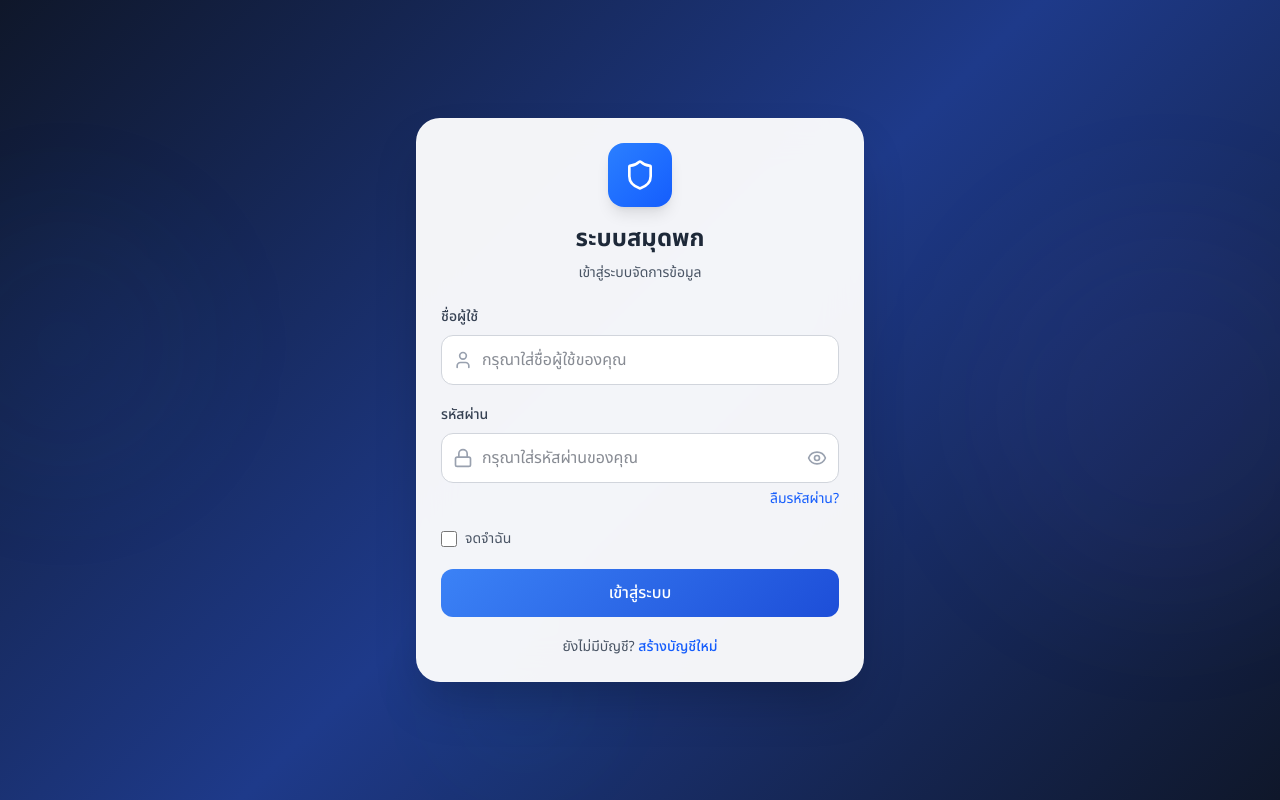
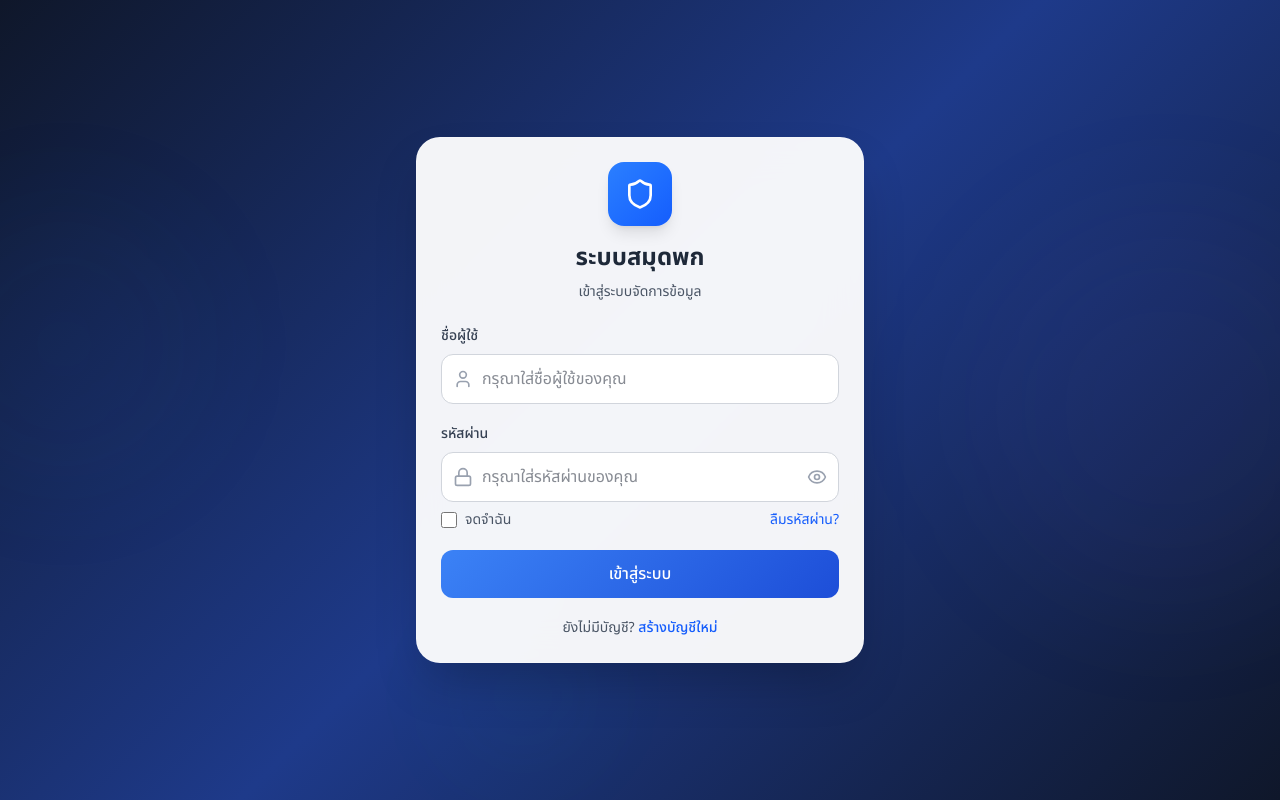
Before and after one commit to Arnutt-N/smart-port, a Vue app in the folder frontend/: page /login in a window 1280 px wide. Built offline with nearby package versions, Linux system fonts and the light colour scheme.

Commit message:
fix: align remember-me and forgot-password on one login row (#46)
Co-authored-by: Cursor <cursoragent@cursor.com>

```diff
--- a/frontend/src/pages/LoginPage.vue
+++ b/frontend/src/pages/LoginPage.vue
@@ -66,21 +66,20 @@
                 <component :is="showPassword ? EyeOff : Eye" class="h-5 w-5" />
               </button>
             </div>
-            <div class="mt-1.5 flex justify-end">
+            <div class="mt-2 flex items-center justify-between gap-3">
+              <label class="flex cursor-pointer items-center">
+                <input type="checkbox" v-model="rememberMe" class="h-4 w-4 rounded border-gray-300 text-blue-600 focus:ring-blue-500" />
+                <span class="ml-2 text-sm text-gray-600">จดจำฉัน</span>
+              </label>
               <button
                 type="button"
-                class="cursor-pointer text-sm text-blue-600 hover:text-blue-800 hover:underline"
+                class="cursor-pointer shrink-0 text-sm text-blue-600 hover:text-blue-800 hover:underline"
                 @click="showAccountHelp('forgot')"
               >
                 ลืมรหัสผ่าน?
               </button>
             </div>
           </div>
-
-          <label class="flex items-center cursor-pointer">
-            <input type="checkbox" v-model="rememberMe" class="h-4 w-4 rounded border-gray-300 text-blue-600 focus:ring-blue-500" />
-            <span class="ml-2 text-sm text-gray-600">จดจำฉัน</span>
-          </label>
 
           <!-- #5: Info (forgot / create account) -->
           <div
```
